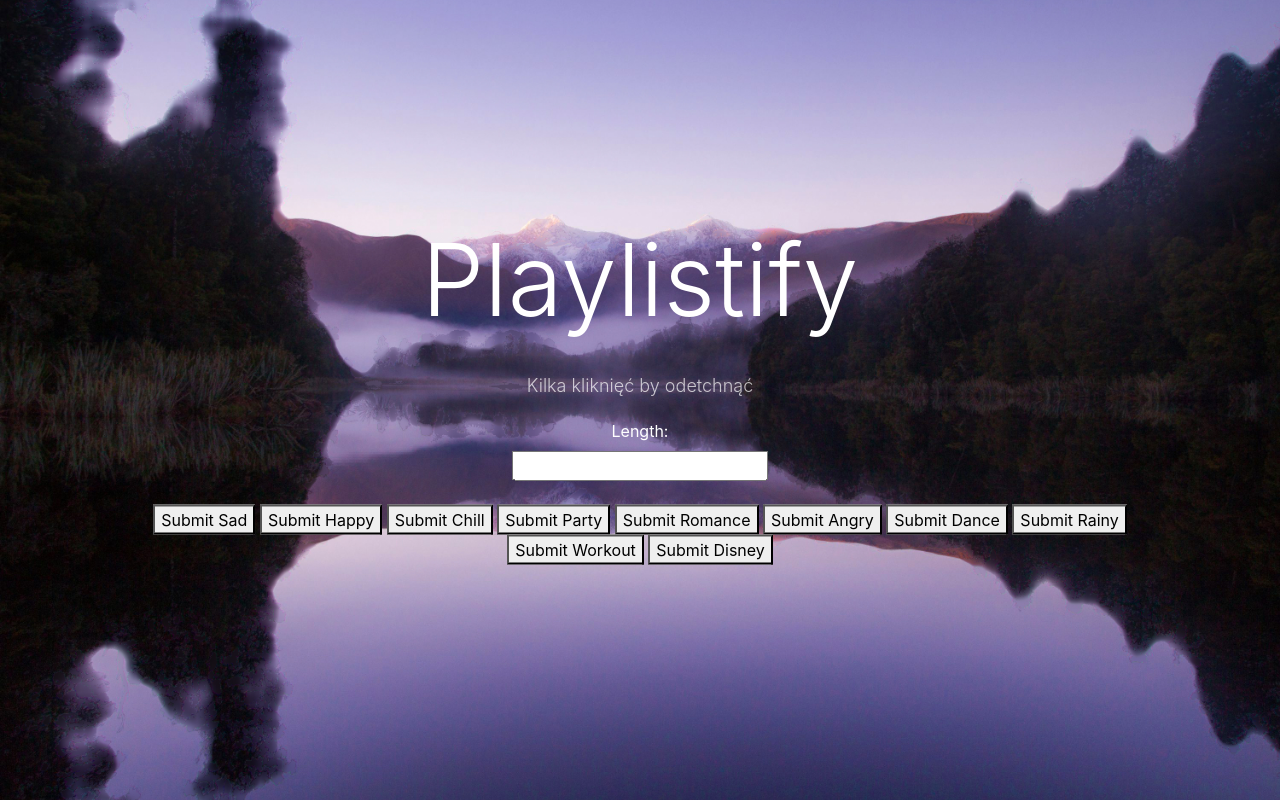
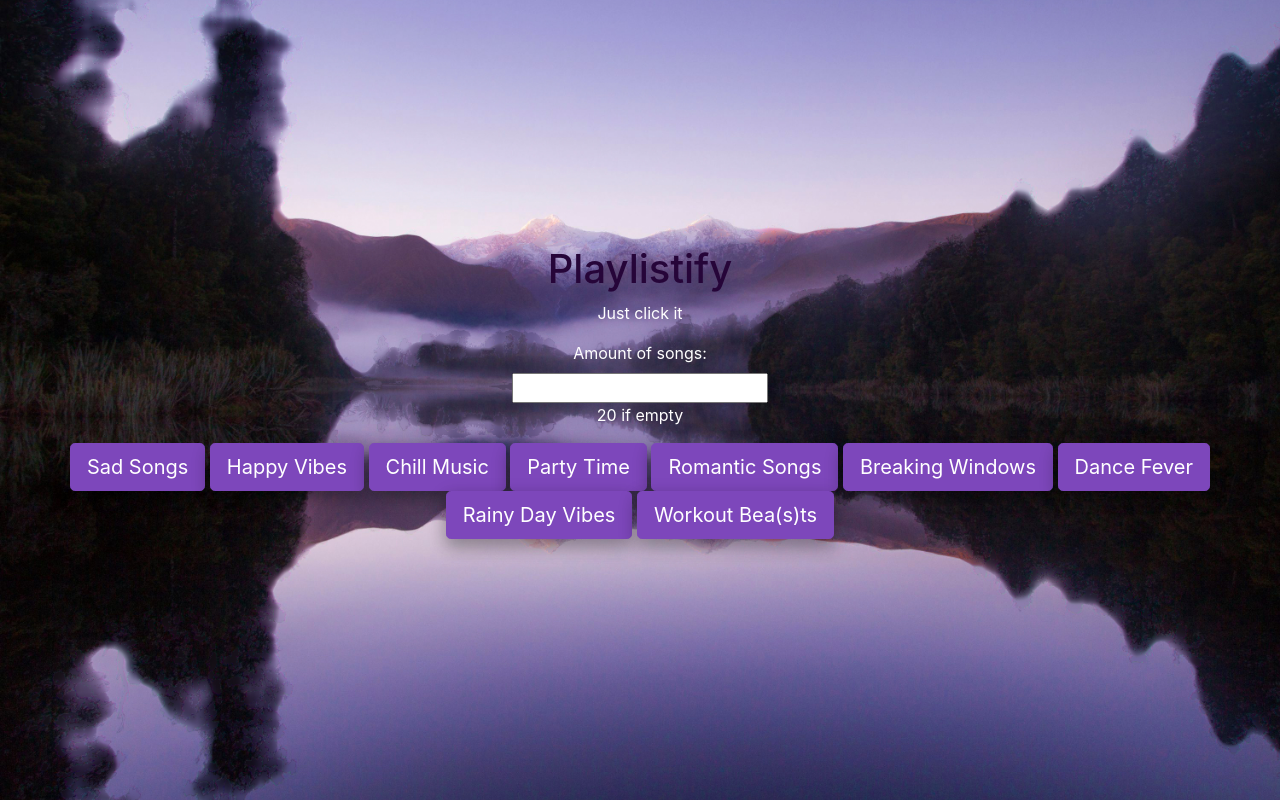
Before and after one commit to kingaleibner/playlistify, a Flask app: page /preset in a window 1280 px wide. Run offline with Flask 3, Linux system fonts and the light colour scheme.

Commit message:
Update preset.html
new names for presets; length->amount of songs

```diff
--- a/templates/preset.html
+++ b/templates/preset.html
@@ -3,37 +3,29 @@
 {% block content %}
 <header>
     <div class="header-content">
-        <div class="header-content-inner">
-            <h1>Playlistify</h1>
-            <p>Kilka kliknięć by odetchnąć</p>
+
+            <h1><span style="color: rgb(38, 5, 57)">Playlistify</span></h1>
+            <p>Just click it</p>
 
             <!-- Length form -->
-            <form action="/use_preset" method="POST">
-                <label for="length">Length:</label><br>
-                <input type="int" id="length" name="length"><br><br>
+            <form action="/use_preset" method="POST" >
+                <label for="length">Amount of songs:</label><br>
+                <input type="number" id="length" name="length">
+                <p>20 if empty</p>
+                <!-- Preset buttons -->
+                <div class="btn-grid">
 
-                <!-- Preset buttons -->
-                <button type="submit" name="preset" value="sad">Submit Sad</button>
-
-                <button type="submit" name="preset" value="happy">Submit Happy</button>
-
-                <button type="submit" name="preset" value="chill">Submit Chill</button>
-
-                <button type="submit" name="preset" value="party">Submit Party</button>
-
-                <button type="submit" name="preset" value="romance">Submit Romance</button>
-
-                <button type="submit" name="preset" value="angry">Submit Angry</button>
-
-                <button type="submit" name="preset" value="dance">Submit Dance</button>
-
-                <button type="submit" name="preset" value="rainy">Submit Rainy</button>
-
-                <button type="submit" name="preset" value="workout">Submit Workout</button>
-
-                <button type="submit" name="preset" value="Disney">Submit Disney</button>
+                <button type="submit" class="btn btn-primary btn-lg sad" name="preset" value="sad">Sad Songs</button>
+                <button type="submit" class="btn btn-primary btn-lg happy" name="preset" value="happy">Happy Vibes</button>
+                <button type="submit" class="btn btn-primary btn-lg chill" name="preset" value="chill">Chill Music</button>
+                <button type="submit" class="btn btn-primary btn-lg party" name="preset" value="party">Party Time</button>
+                <button type="submit" class="btn btn-primary btn-lg romance" name="preset" value="romance">Romantic Songs</button>
+                <button type="submit" class="btn btn-primary btn-lg angry" name="preset" value="angry">Breaking Windows</button>
+                <button type="submit" class="btn btn-primary btn-lg dance" name="preset" value="dance">Dance Fever</button>
+                <button type="submit" class="btn btn-primary btn-lg rainy" name="preset" value="rainy">Rainy Day Vibes</button>
+                <button type="submit" class="btn btn-primary btn-lg workout" name="preset" value="workout">Workout Bea(s)ts</button>
+                </div>
             </form>
         </div>
-    </div>
 </header>
 {% endblock %}
```
